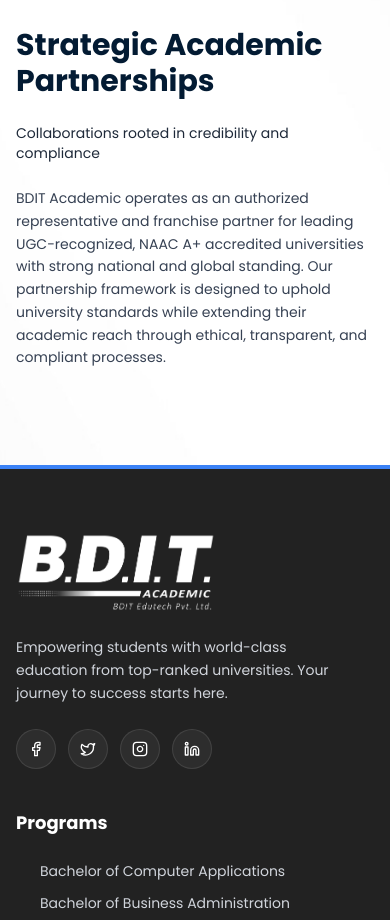
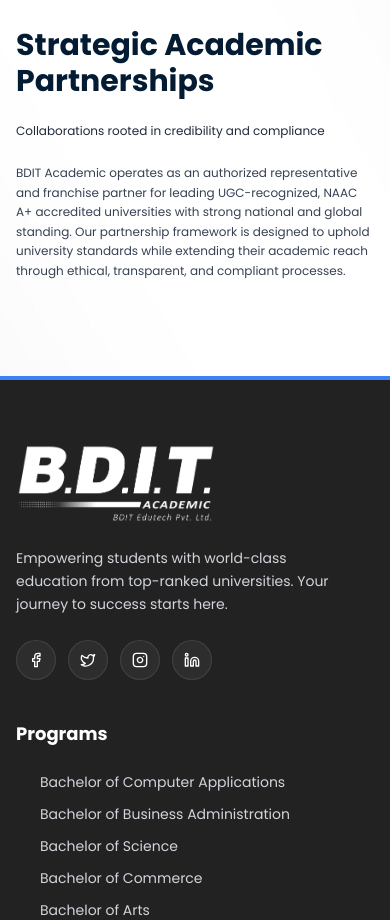
Before and after one commit to BluediamondPVT/bditacademic, a Next.js app: page /about in a window 390 px wide. Shown: the part 5520-6440 px from the top of the page. Built offline with nearby package versions, Linux system fonts and the light colour scheme; some icons are missing.

Commit message:
fix again in mobile view

```diff
--- a/src/components/about/StrategicPartnerships.tsx
+++ b/src/components/about/StrategicPartnerships.tsx
@@ -12,11 +12,11 @@
             Strategic Academic Partnerships
           </h2>
 
-          <p className="text-gray-800 mb-6 text-sm font-medium">
+          <p className="text-gray-800 mb-6 text-xs md:text-sm font-medium">
             Collaborations rooted in credibility and compliance
           </p>
 
-          <p className="text-gray-700 leading-relaxed text-sm max-w-3xl">
+          <p className="text-gray-700 leading-relaxed text-xs md:text-base max-w-3xl">
             BDIT Academic operates as an authorized representative and franchise partner for leading UGC-recognized, NAAC A+ accredited universities with strong national and global standing. Our partnership framework is designed to uphold university standards while extending their academic reach through ethical, transparent, and compliant processes.
           </p>
         </div>
```
